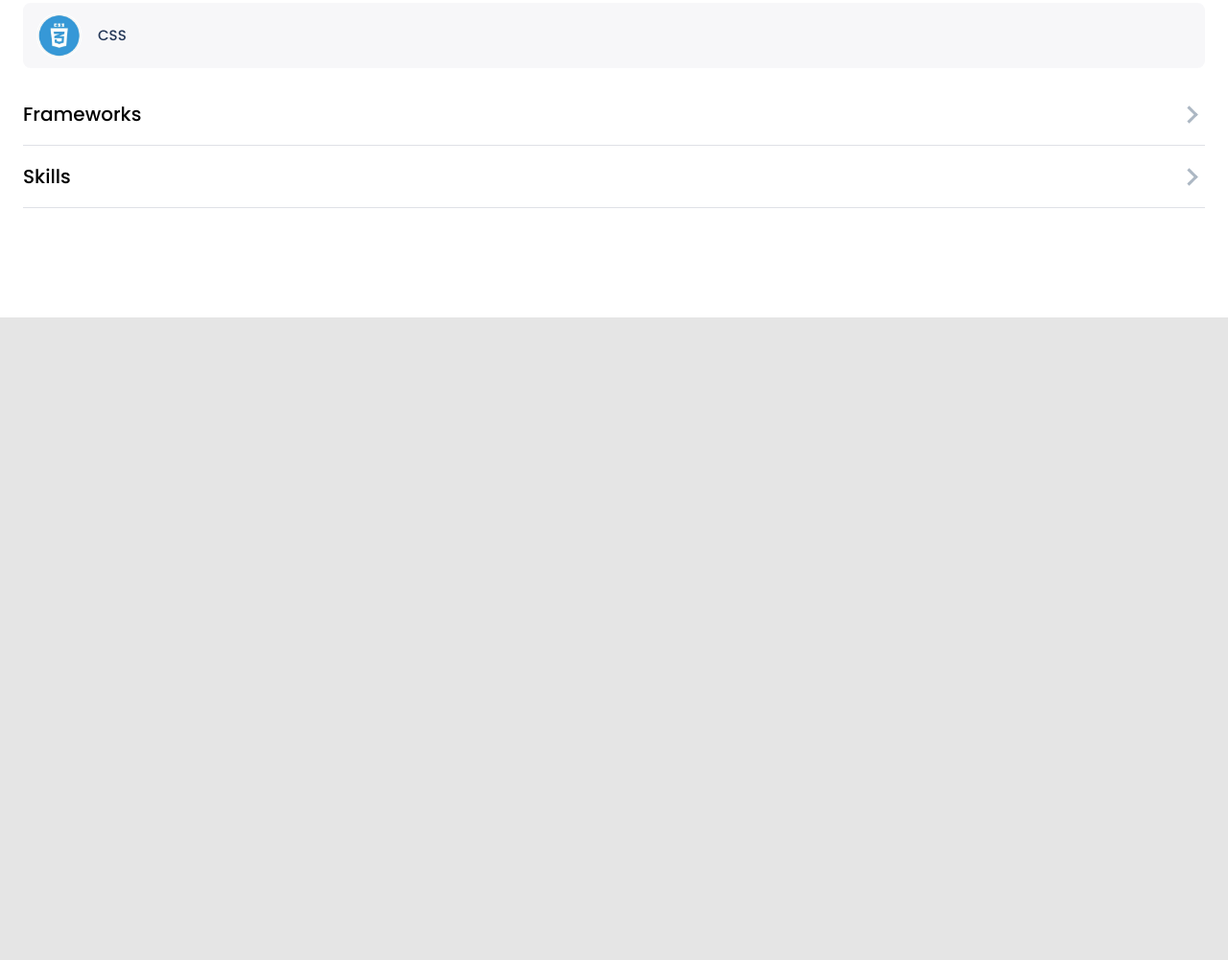
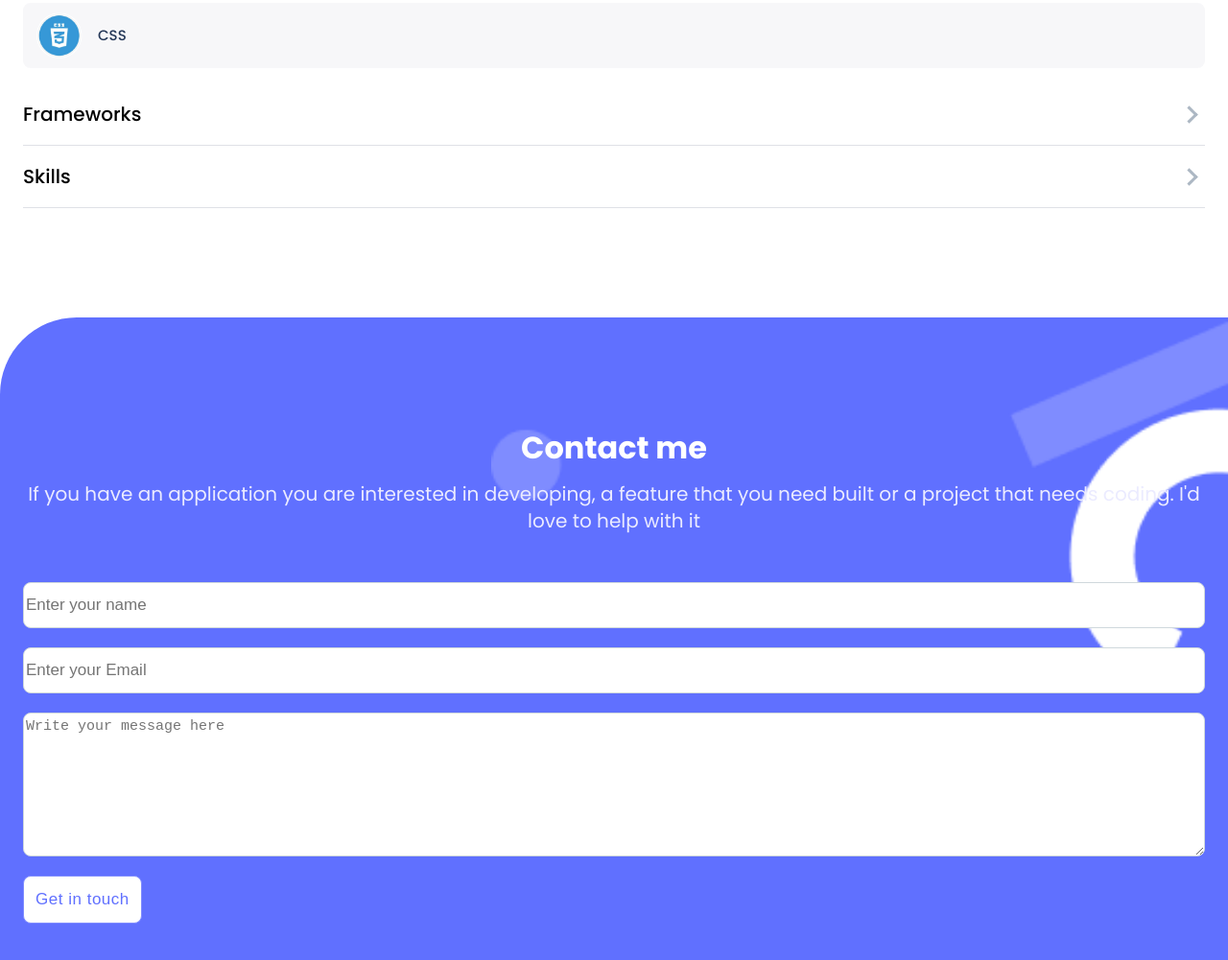
Before and after one commit to Kajal19-del/portfolio-project, a website: page index.html in a window 1280 px wide. Shown: the part 3975-4976 px from the top of the page at 96% size. Before the commit the page ends 4306 px from the top, so only its background shows below. Drawn offline with Linux system fonts and the light colour scheme.

Commit message:
Add contact-me form

```diff
--- a/index.html
+++ b/index.html
@@ -210,5 +210,22 @@
     </section>
   </footer>
 
-</body>
-</html>
+  <section class="formx">
+    <div class="contact-form">
+      <h2 class="contact-title">Contact me</h2>
+      <p class="contact-text">If you have an application you are interested in developing, a feature that you need built or a project that needs coding. I'd love to help with it </p>
+      <div class="form">
+        <form action="https://formspree.io/f/mjvzwnzn" method="POST">
+          <input class="form-input" type="text" placeholder="Enter your name" maxlength="30" required>
+          <input class="form-input" type="email" placeholder="Enter your Email" required>
+          <textarea class="form-textarea" name="area" id="" cols="30" rows="6" placeholder="Write your message here" required></textarea>
+          <button class="form-button" type="submit">Get in touch</button>
+        </form>
+      </div>
+    </div>
+  </section>
+
+
+
+  </body>
+  </html>
--- a/styles.css
+++ b/styles.css
@@ -312,3 +312,101 @@ header {
 .bottom-line {
   border-bottom: 1px solid #dfe1e6;
 }
+
+.formx {
+  background-color: #fff;
+}
+
+.contact-form {
+  background-color: #6070ff;
+  border-top-left-radius: 80px;
+  padding: 114px 24px;
+  background-image: url(./img/contact-background.png);
+  background-size: 60%;
+  background-position: top right;
+  background-repeat: no-repeat;
+}
+
+.contact-title {
+  font-style: normal;
+  font-weight: 700;
+  font-size: 32px;
+  text-align: center;
+  line-height: 44px;
+  color: #fff;
+  margin: 0 0 12px 0;
+}
+
+.contact-text {
+  font-weight: 400;
+  font-size: 20px;
+  line-height: 28px;
+  text-align: center;
+  color: #ebebff;
+  margin: 0;
+}
+
+.form {
+  margin-top: 50px;
+}
+
+form {
+  display: flex;
+  flex-direction: column;
+  align-items: flex-start;
+  gap: 20px;
+}
+
+.form-input {
+  background: #fff;
+  border: 1px solid #cfd8dc;
+  border-radius: 8px;
+  font-style: normal;
+  font-weight: 400;
+  font-size: 17px;
+  line-height: 20px;
+  color: #172b4d;
+  height: 48px;
+  width: 100%;
+}
+
+.form-textarea {
+  background: #fff;
+  border: 1px solid #cfd8dc;
+  border-radius: 8px;
+  font-style: normal;
+  font-weight: 400;
+  font-size: 15px;
+  line-height: 24px;
+  color: #b3bac5;
+  width: 100%;
+}
+
+.form-button {
+  background: #fff;
+  border: 1px solid #7f8cff;
+  border-radius: 8px;
+  font-style: normal;
+  font-weight: 500;
+  font-size: 17px;
+  line-height: 24px;
+  text-align: center;
+  letter-spacing: 0.03em;
+  color: #6070ff;
+  padding: 12px;
+}
+
+/* ============ button effects ============ */
+.form-button:hover {
+  background: #6070ff;
+  border: 1px solid #fff;
+  box-shadow: 0 8px 16px rgba(64, 83, 252, 0.24);
+  border-radius: 8px;
+  color: #fff;
+}
+
+.form-button:active {
+  background: #2230d2;
+  border-radius: 8px;
+  color: #fff;
+}
```
Also changed, not shown: img/contact-background.png (added).
